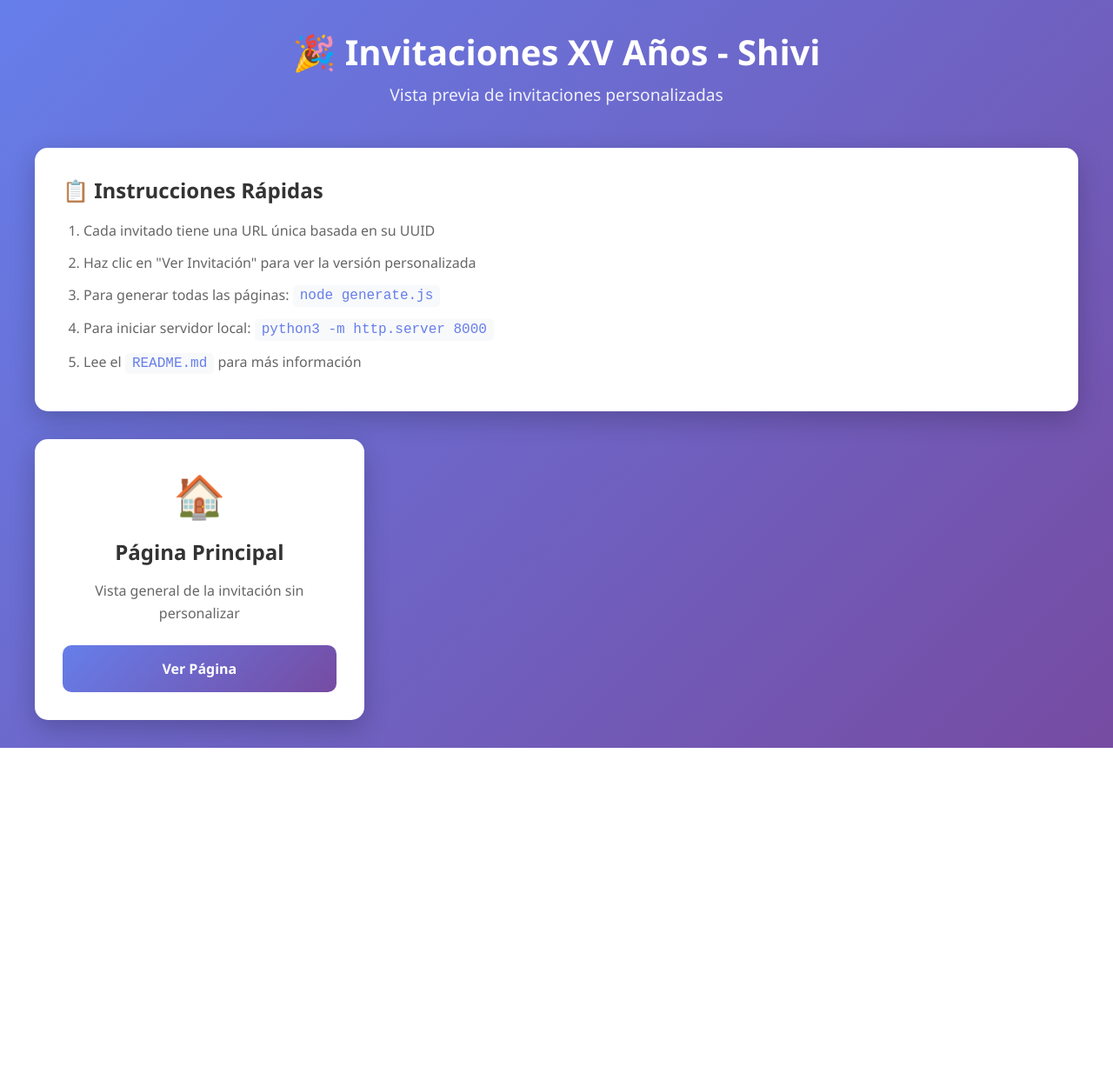
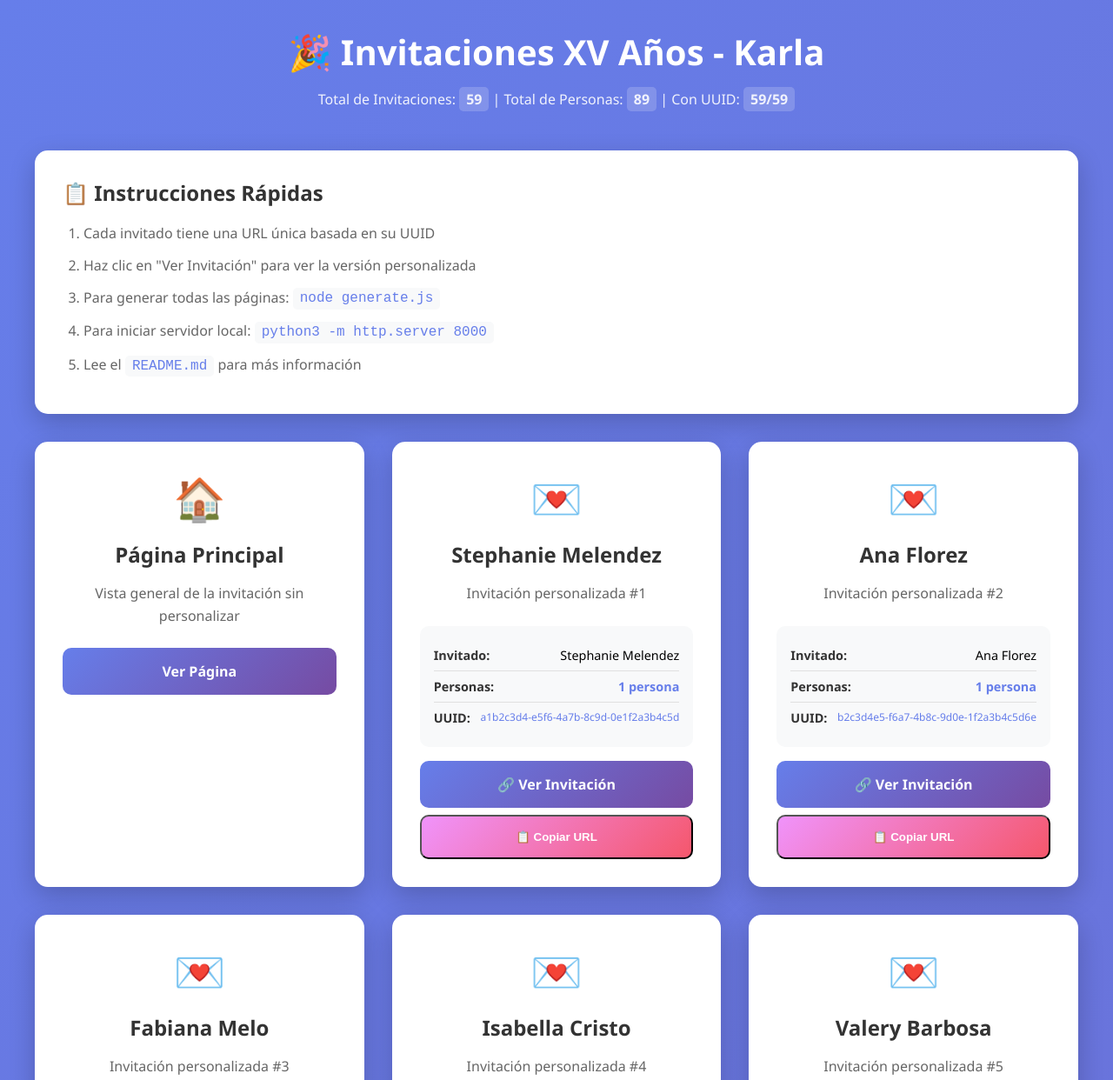
Before and after one commit to enviniom/invitacion-XV, a website: page preview.html in a window 1280 px wide. Shown: the top 1242 px of the page at 87% size. Before the commit the page ends 860 px from the top, so only its background shows below. Drawn offline with Linux system fonts and the light colour scheme.

Commit message:
feat: Enhance invitation preview with UUID handling and statistics display

```diff
--- a/preview.html
+++ b/preview.html
@@ -161,6 +161,28 @@
             color: #667eea;
         }
 
+        .card.no-uuid {
+            opacity: 0.7;
+            border: 2px solid #ff6b6b;
+        }
+
+        .card.no-uuid .card-icon {
+            filter: grayscale(100%);
+        }
+
+        #headerStats {
+            font-size: 1rem;
+            margin-top: 1rem;
+        }
+
+        #headerStats strong {
+            color: #fff;
+            font-weight: bold;
+            background: rgba(255, 255, 255, 0.2);
+            padding: 0.2rem 0.5rem;
+            border-radius: 5px;
+        }
+
         @media (max-width: 768px) {
             .header h1 {
                 font-size: 2rem;
@@ -175,8 +197,8 @@
 <body>
     <div class="container">
         <div class="header">
-            <h1>🎉 Invitaciones XV Años - Shivi</h1>
-            <p>Vista previa de invitaciones personalizadas</p>
+            <h1>🎉 Invitaciones XV Años - Karla</h1>
+            <p id="headerStats">Vista previa de invitaciones personalizadas</p>
         </div>
 
         <div class="instructions">
@@ -195,10 +217,21 @@
         </div>
     </div>
 
-    <script src="data.js"></script>
+    <script src="js/data.js"></script>
     <script>
         // Generar tarjetas de vista previa
         const container = document.getElementById('cardsContainer');
+
+        // Actualizar estadísticas en el header
+        const totalInvitados = invitados.length;
+        const totalPersonas = invitados.reduce((sum, inv) => sum + inv.cantidadInvitados, 0);
+        const invitadosConUUID = invitados.filter(inv => inv.uuid && inv.uuid.trim() !== '').length;
+
+        document.getElementById('headerStats').innerHTML = `
+            Total de Invitaciones: <strong>${totalInvitados}</strong> |
+            Total de Personas: <strong>${totalPersonas}</strong> |
+            Con UUID: <strong>${invitadosConUUID}/${totalInvitados}</strong>
+        `;
 
         // Tarjeta para la página principal
         const mainCard = document.createElement('div');
@@ -212,14 +245,18 @@
         container.appendChild(mainCard);
 
         // Tarjetas para cada invitado
-        invitados.forEach(invitado => {
+        invitados.forEach((invitado, index) => {
             const card = document.createElement('div');
-            card.className = 'card';
+
+            // Verificar si el UUID existe y no está vacío
+            const hasValidUUID = invitado.uuid && invitado.uuid.trim() !== '';
+            card.className = hasValidUUID ? 'card' : 'card no-uuid';
+            const invitationURL = hasValidUUID ? `${invitado.uuid}.html` : '#';
 
             card.innerHTML = `
                 <div class="card-icon">💌</div>
                 <h3 class="card-title">${invitado.nombre}</h3>
-                <p class="card-desc">Invitación personalizada</p>
+                <p class="card-desc">Invitación personalizada #${index + 1}</p>
                 <div class="card-guests">
                     <div class="guest-item">
                         <span class="guest-name">Invitado:</span>
@@ -227,27 +264,32 @@
                     </div>
                     <div class="guest-item">
                         <span class="guest-name">Personas:</span>
-                        <span class="guest-count">${invitado.cantidadInvitados}</span>
+                        <span class="guest-count">${invitado.cantidadInvitados} persona${invitado.cantidadInvitados > 1 ? 's' : ''}</span>
                     </div>
                     <div class="guest-item">
                         <span class="guest-name">UUID:</span>
-                        <span style="font-size: 0.8rem; word-break: break-all;">${invitado.uuid}</span>
+                        <span style="font-size: 0.75rem; word-break: break-all; color: ${hasValidUUID ? '#667eea' : '#ff0000'};">${hasValidUUID ? invitado.uuid : '⚠️ NO ASIGNADO'}</span>
                     </div>
                 </div>
-                <a href="${invitado.uuid}.html" class="btn" target="_blank">Ver Invitación</a>
-                <button class="btn btn-secondary" onclick="copyURL('${invitado.uuid}')">📋 Copiar URL</button>
+                ${hasValidUUID ?
+                    `<a href="${invitationURL}" class="btn" target="_blank" rel="noopener noreferrer">🔗 Ver Invitación</a>
+                    <button class="btn btn-secondary" onclick="copyURL('${invitado.uuid}', '${invitado.nombre}')">📋 Copiar URL</button>` :
+                    `<button class="btn" style="background: #ccc; cursor: not-allowed;" disabled>⚠️ UUID Faltante</button>`
+                }
             `;
 
             container.appendChild(card);
         });
 
         // Función para copiar URL
-        function copyURL(uuid) {
-            const url = `${window.location.origin}/${uuid}.html`;
+        function copyURL(uuid, nombre) {
+            const baseURL = window.location.origin + window.location.pathname.replace('preview.html', '');
+            const url = `${baseURL}${uuid}.html`;
+
             navigator.clipboard.writeText(url).then(() => {
-                alert('✅ URL copiada al portapapeles:\n' + url);
+                alert(`✅ URL copiada al portapapeles para:\n${nombre}\n\n${url}`);
             }).catch(err => {
-                prompt('Copia esta URL:', url);
+                prompt(`Copia esta URL para ${nombre}:`, url);
             });
         }
 
```
